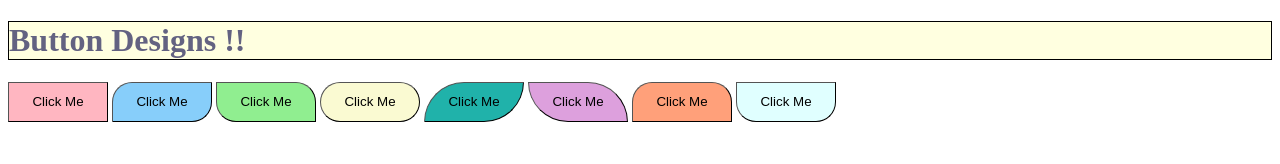
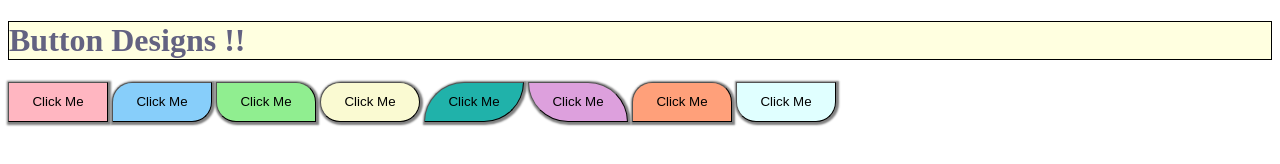
Before and after one commit to Jayashri-23/first-css-project, a plain HTML site: page pages/idex.html in a window 1280 px wide. Drawn offline with Linux system fonts and the light colour scheme.

Commit message:
Box-Shadow Added

```diff
--- a/pages/idex.html
+++ b/pages/idex.html
@@ -16,6 +16,7 @@
          border-width:1px;
          border-radius: none;
          cursor: pointer;
+         box-shadow: 1px 1px 2px 2px gray;
         }
         .btn-2{
          background-color:lightskyblue;
@@ -24,6 +25,7 @@
          border-width:1px;
          border-radius: 20px 0px 20px 0px;
          cursor: pointer;
+         box-shadow: 1px 1px 2px 2px gray;
        }
        .btn-3{
          background-color:lightgreen;
@@ -32,6 +34,7 @@
          border-width:1px;
          border-radius:0px 20px 0px 20px;
          cursor: pointer;
+         box-shadow: 1px 1px 2px 2px gray;
        }
        .btn-4{
          background-color: lightgoldenrodyellow;
@@ -40,6 +43,7 @@
          border-width:1px;
          border-radius: 20px;
          cursor: pointer;
+         box-shadow: 1px 1px 2px 2px gray;
         }
 
         .btn-5{
@@ -49,6 +53,7 @@
          border-width:1px;
          border-radius: 60px 0px 60px 0px ;
          cursor: pointer;
+         box-shadow: 1px 1px 2px 2px gray;
         }
         .btn-6{
          background-color:plum;
@@ -57,6 +62,7 @@
          border-width:1px;
          border-radius: 0px 60px 0px 60px;
          cursor: pointer;
+         box-shadow: 1px 1px 2px 2px gray;
         }
        .btn-7{
          background-color:lightsalmon;
@@ -65,6 +71,7 @@
          border-width:1px;
          border-radius: 20px 20px 0px 0px;
          cursor: pointer;
+         box-shadow: 1px 1px 2px 2px gray;
         }
         .btn-8{
          background-color: lightcyan;
@@ -73,6 +80,7 @@
          border-width:1px;
          border-radius:0px  0px 20px 20px;
          cursor: pointer;
+         box-shadow: 1px 1px 2px 2px gray;
         }
     </style>
 </head>
```
